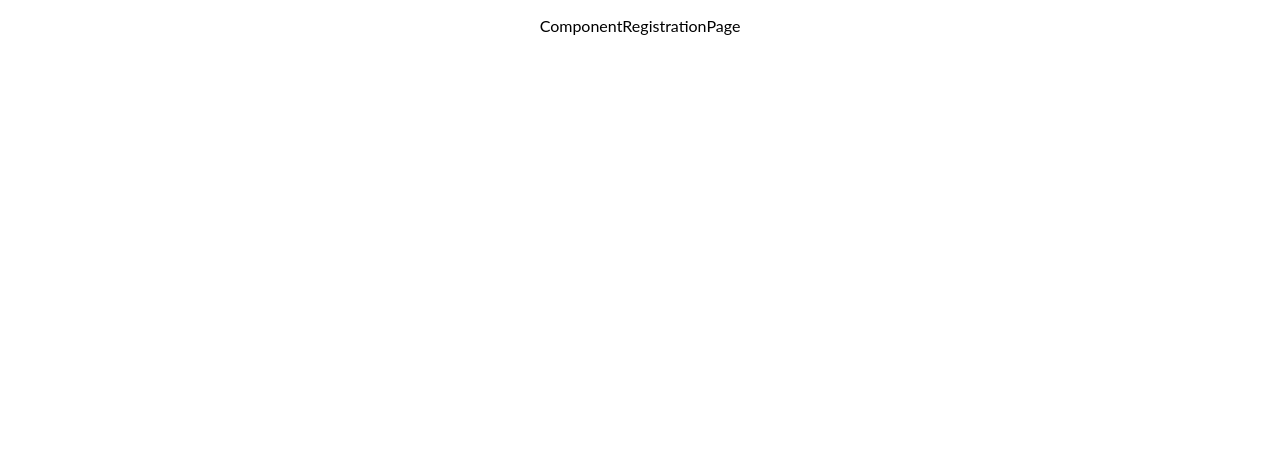
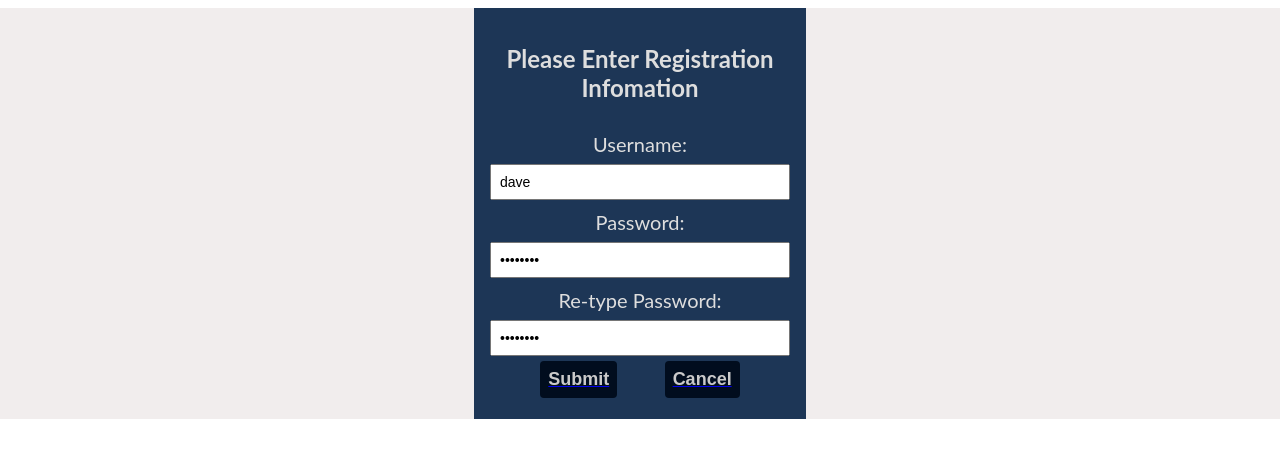
Before and after one commit to davetam88/National-Park-Note-App, a React (Create React App) app: page /registration in a window 1280 px wide. Shown: the top 458 px of the page. Built offline with nearby package versions, Linux system fonts and the light colour scheme.

Commit message:
registion page added, wireframe refernce change

```diff
--- a/src/App.js
+++ b/src/App.js
@@ -1,10 +1,12 @@
 import React, { Component } from "react";
 import { Route } from "react-router-dom";
 import MainContext from './MainContext';
-import MainControl from "./components/MainControl";
+import HomePage from "./components/HomePage";
 import LoginPage from './components/LoginPage';
 import RegistrationPage from './components/RegistrationPage';
-import MainControlForm from './components/MainControlForm';
+import ParkList from './components/ParkList';
+// import MainControl from "./components/MainControl";
+// import MainControlForm from './components/MainControlForm';
 import "./App.css";
 import AboutPage from './components/AboutPage';
 
@@ -24,11 +26,20 @@ class App extends Component {
     })
   }
 
+  RegistrationCB = (username, password) => {
+
+    this.setState({
+      username: username,
+      password: password,
+    })
+  }
+
   render() {
     const contextValue = {
       state: this.state.stateName,
       activity: this.state.activity,
       MainControlFormCB: this.MainControlFormCB,
+      RegistrationCB: this.RegistrationCB,
       // addNote: this.addNote,
       // deleteNote: this.deleteNote,
     }
@@ -36,7 +47,9 @@ class App extends Component {
     return (
       <div className="container">
         <MainContext.Provider value={contextValue}>
-          <Route exact path="/" component={MainControl} />
+
+          <Route exact path="/" component={HomePage} />
+          {/* <Route exact path="/" component={MainControl} /> */}
           <Route path="/about" component={AboutPage} />
           <Route path="/login" component={LoginPage} />
           <Route path="/registration" component={RegistrationPage} />
--- a/src/MainContext.js
+++ b/src/MainContext.js
@@ -5,6 +5,7 @@ const MainContext = React.createContext({
   // notes: [],
   error: null,
   MainControlFormCB: () => { },
+  RegistrationCB: () => { },
 
   // addFolder: () => { },
   // deleteNote: () => { },
--- a/src/components/AboutPage.js
+++ b/src/components/AboutPage.js
@@ -14,6 +14,7 @@ class AboutPage extends Component {
     return (
       <>
         <MainControl />
+        <NavBar />
         <AboutContent />
       </>
     )
--- /dev/null
+++ b/src/components/HomePage.js
@@ -0,0 +1,24 @@
+import React, { Component } from 'react';
+import MainContext from '../MainContext';
+import '../App.css'
+import MainControl from './MainControl';
+import MainControlForm from './MainControlForm';
+import NavBar from "./NavBar";
+import PropTypes from 'prop-types';
+
+class HomePage extends Component {
+
+  render() {
+    return (
+      <>
+        <MainControl />
+        <NavBar />
+      </>
+    );
+  }
+}
+
+HomePage.propTypes = {
+};
+
+export default HomePage;
--- a/src/components/LoginPage.js
+++ b/src/components/LoginPage.js
@@ -1,5 +1,5 @@
 import React, { Component } from 'react';
-// import '../App.css'
+import '../App.css'
 import './FavForm.css'
 
 class LoginPage extends Component {
@@ -29,7 +29,7 @@ class LoginPage extends Component {
               <br />
 
               <div id="js-error-message" class="error-message"></div>
-              <div class="filter-button-section">
+              {/* <div class="filter-button-section"> */}
               <div class="FavPark-form-buttons-wrapper">
                 <a href="wf-main.html">
                   <button type="submit">Submit</button>
@@ -37,7 +37,6 @@ class LoginPage extends Component {
                 <a href="wf-main.html">
                   <button type="button">Cancel</button>
                 </a>
-                </div>
               </div>
             </form>
           </div>
--- a/src/components/MainControl.js
+++ b/src/components/MainControl.js
@@ -1,40 +1,45 @@
 import React, { Component } from 'react';
+import { Link } from 'react-router-dom'
 import MainContext from '../MainContext';
 import '../App.css'
 import MainControlForm from './MainControlForm';
 import NavBar from "./NavBar";
-
 import PropTypes from 'prop-types';
 
 class MainControl extends Component {
-  /*
-    static contextType = BookmarksContext;
-
-    static defaultProps = {
-      bookmarks: []
-    };
-  */
 
   render() {
+
+    let styles = {
+      'a:link': 'color: white',
+      'margin-left': '8px',
+      'color': 'limegreen',
+    };
+    /*
+    use in line ?
+    footer a: active { color: #a4cdbc; }
+    footer a: hover { color: #a4cdbc; }
+    footer a: link { color: #698378; }
+    footer a: visited { color: #698378; }
+*/
 
     return (
       <>
         <header className="bg-callout">
-
           <h1>National Park Trip Planner</h1>
-
           <div className='no-login'>
             <h2 className="app-title"> All The Information You Need to Know About Your Favorite National Park in One Easy to Use
-				App, Narrow Down Your Search by State And Activities; Plan your trip by creating your own <a
-                href="wf-registration.html" style={{ color: "white" }}>user Account</a>
+            App, Narrow Down Your Search by State And Activities; Plan your trip by creating your own
+              <Link to='/login'>
+                <span style={styles}>
+                  User Account
+                </span>
+              </Link>
+
             </h2>
           </div>
-
           <MainControlForm />
-          {/* main contorl form here */}
-
         </header>
-        <NavBar />
       </>
     );
   }
@@ -45,4 +50,5 @@ MainControl.propTypes = {
     bookmarks: PropTypes.arrayOf(PropTypes.object)
   */
 };
+
 export default MainControl;
--- /dev/null
+++ b/src/components/ParkList.js
@@ -0,0 +1,16 @@
+import React, { Component } from 'react';
+import '../App.css'
+
+class ParkList extends Component {
+  constructor(props) {
+    super(props);
+    this.state = {}
+  }
+  render() {
+    return (
+      <p>Component ParkList</p>
+    );
+  }
+}
+
+export default ParkList;
--- a/src/components/RegistrationPage.js
+++ b/src/components/RegistrationPage.js
@@ -1,14 +1,94 @@
 import React, { Component } from 'react';
+import MainContext from '../MainContext';
 import '../App.css'
+import './FavForm.css'
+
+import config from '../config';
+import PropTypes from 'prop-types';
 
 class RegistrationPage extends Component {
+  static contextType = MainContext;
+
   constructor(props) {
     super(props);
-    this.state = {}
+
+    this.state = {
+      username: "",
+      password1: "",
+      password2: "",
+      entryError: null,
+    }
   }
+
+  updateUsername(username) {
+    this.setState({ username: { value: username } }, () => {
+    });
+  }
+
+  updatePassword1(password1) {
+    this.setState({ password1: { value: password1 } }, () => {
+    });
+  }
+
+  updatePassword2(password2) {
+    this.setState({ password2: { value: password2 } }, () => {
+    });
+  }
+
+  handleSubmit = (e) => {
+    e.preventDefault();
+    const { username, password1, password2 } = e.target;
+
+    const password = password1;
+    this.context.RegistrationCB(username, password);
+    // post to api
+  }
+
   render() {
     return (
-      <p>ComponentRegistrationPage</p>
+      <main>
+        <div class="FavPark-form-container">
+          <form class="FavPark-form"
+            onSubmit={this.handleSubmit}
+          >
+            <h2>
+              Please Enter Registration Infomation
+              </h2>
+
+            <label for="username" class="label"> Username:</label>
+            <input type="text" id="username" name="username"
+              placeholder="Username" value="dave"
+              required="" />
+            <br />
+
+            <label for="password1" class="label">Password:</label>
+            <input type="password" id="password1" name="password1" placeholder="Password" value="mypasswd"
+              required="" />
+            <br />
+
+            <label for="password2" class="label">Re-type Password:</label>
+
+            <input type="password" id="password2" name="password2"
+              placeholder="Password" value="mypasswd"
+              required="" />
+            <br />
+
+            <div id="js-error-message" class="error-message"></div>
+
+            <div class="filter-button-section">
+              <div class="FavPark-form-buttons-wrapper">
+                <a href="wf-main.html">
+                  <button type="submit">Submit</button>
+                </a>
+                <a href="wf-main.html">
+                  <button type="button">Cancel</button>
+                </a>
+              </div>
+            </div>
+
+          </form>
+        </div>
+      </main>
     );
   }
 }
--- a/wireframe/wf-main-user-park.html
+++ b/wireframe/wf-main-user-park.html
@@ -130,7 +130,6 @@
             2680 Natchez Trace Parkway
             Tupelo, MS 38804
           </p>
-          <!-- cur..04/03 -->
           <a href="wf-pictures.html">
             <button class="btn-generic 0" type="button">More Picture</button></a>
           <a href="wf-videos.html">
--- a/wireframe/wf-registration.html
+++ b/wireframe/wf-registration.html
@@ -14,6 +14,7 @@
 </head>
 
 <body>
+
   <main>
     <div class="FavPark-form-container">
       <form class="FavPark-form">
```
Lines whose indentation alone changed are shown as unchanged.
